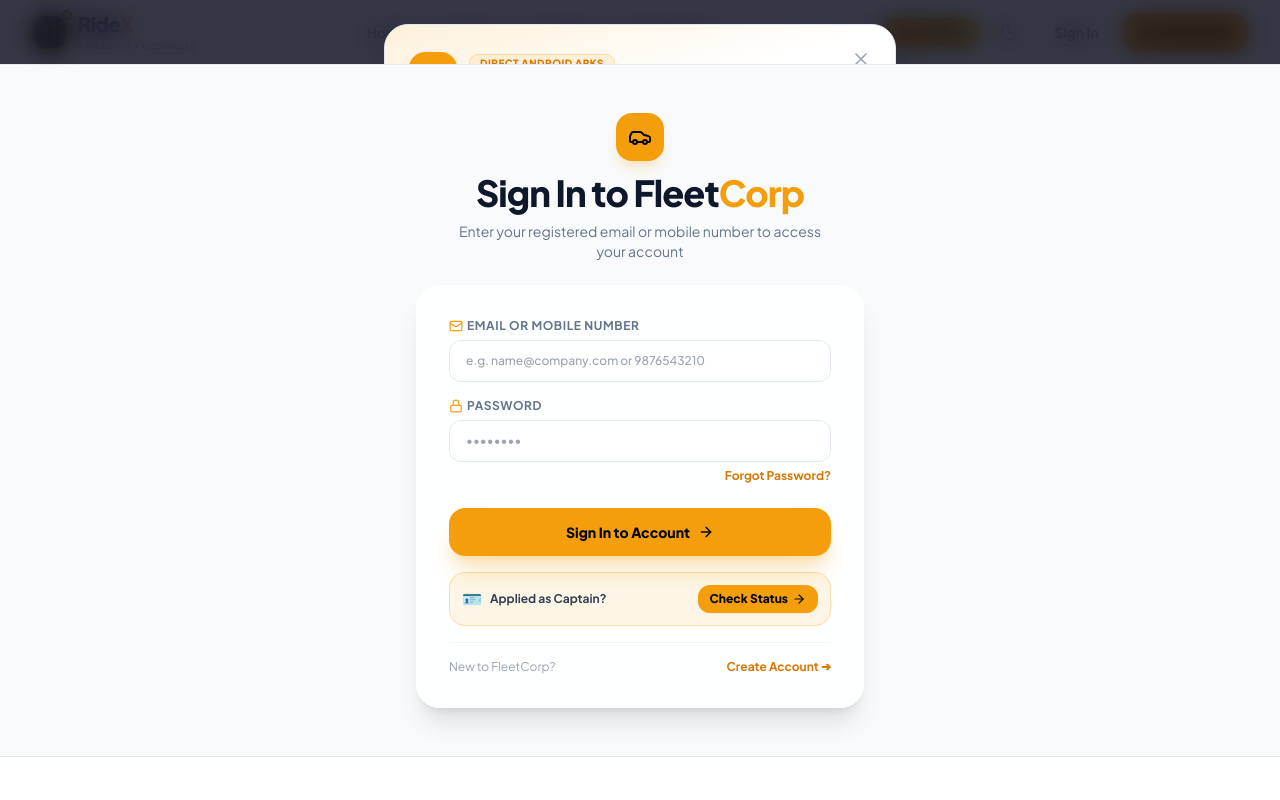
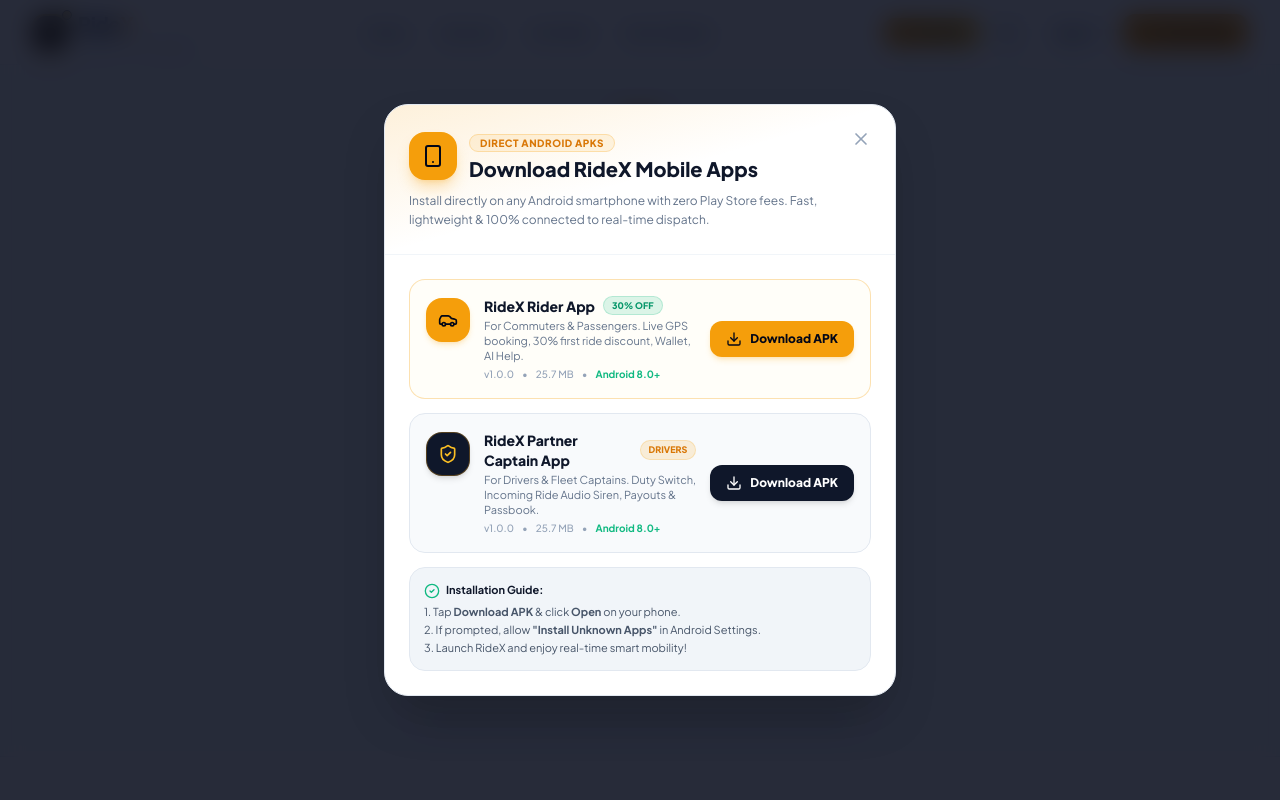
Before and after one commit to Smrutiranjan581/ridex-cab-portal, a React (Vite) app in the folder frontend/: page /login in a window 1280 px wide. Both pictures are taken after a click on the button "Get App". Shown: the top 800 px of the page. Built offline with nearby package versions, Linux system fonts and the light colour scheme; no server answers.

Commit message:
Render DownloadAppModal via createPortal at document.body level to fix clipping

```diff
--- a/frontend/src/components/common/DownloadAppModal.jsx
+++ b/frontend/src/components/common/DownloadAppModal.jsx
@@ -1,12 +1,16 @@
 import React from 'react';
+import { createPortal } from 'react-dom';
 import { Smartphone, Download, ShieldCheck, Car, X, QrCode, ArrowRight, CheckCircle2 } from 'lucide-react';
 
 export default function DownloadAppModal({ isOpen, onClose }) {
   if (!isOpen) return null;
 
-  return (
-    <div className="fixed inset-0 z-[99999] overflow-y-auto p-3 sm:p-6 flex items-center justify-center bg-slate-950/80 backdrop-blur-md animate-in fade-in">
-      <div className="w-full max-w-lg max-h-[92vh] flex flex-col bg-white dark:bg-slate-900 border border-slate-200 dark:border-slate-800 rounded-3xl shadow-2xl overflow-hidden animate-in zoom-in-95 my-auto">
+  return createPortal(
+    <div
+      onClick={(e) => { if (e.target === e.currentTarget) onClose(); }}
+      className="fixed inset-0 z-[9999999] overflow-y-auto p-4 sm:p-6 flex items-center justify-center bg-slate-950/85 backdrop-blur-md animate-in fade-in"
+    >
+      <div className="w-full max-w-lg max-h-[90vh] flex flex-col bg-white dark:bg-slate-900 border border-slate-200 dark:border-slate-800 rounded-3xl shadow-2xl overflow-hidden my-auto relative animate-in zoom-in-95">
 
         {/* Header */}
         <div className="p-5 sm:p-6 bg-gradient-to-br from-amber-500/15 via-transparent to-transparent border-b border-slate-100 dark:border-slate-800 relative shrink-0">
@@ -59,7 +63,7 @@
                 <div className="flex items-center gap-2 mt-1 text-[10px] text-slate-400 font-medium">
                   <span>v1.0.0</span>
                   <span>•</span>
-                  <span>9.48 MB</span>
+                  <span>25.7 MB</span>
                   <span>•</span>
                   <span className="text-emerald-500 font-bold">Android 8.0+</span>
                 </div>
@@ -97,7 +101,7 @@
                 <div className="flex items-center gap-2 mt-1 text-[10px] text-slate-400 font-medium">
                   <span>v1.0.0</span>
                   <span>•</span>
-                  <span>9.48 MB</span>
+                  <span>25.7 MB</span>
                   <span>•</span>
                   <span className="text-emerald-500 font-bold">Android 8.0+</span>
                 </div>
@@ -129,6 +133,7 @@
         </div>
 
       </div>
-    </div>
+    </div>,
+    document.body
   );
 }
```
